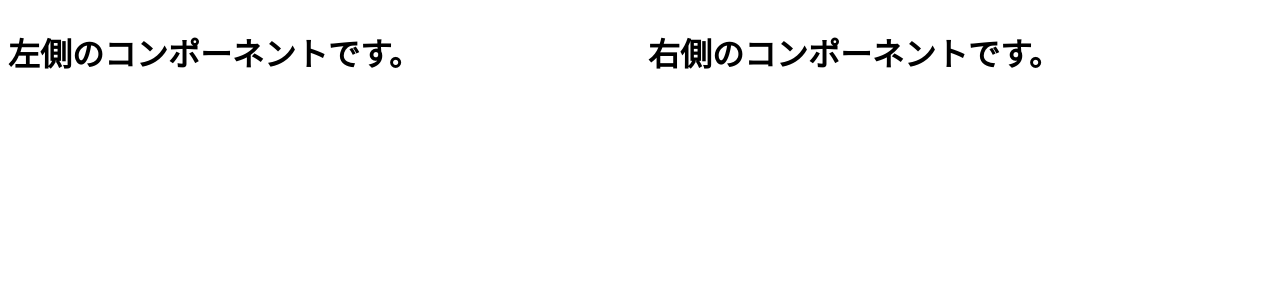
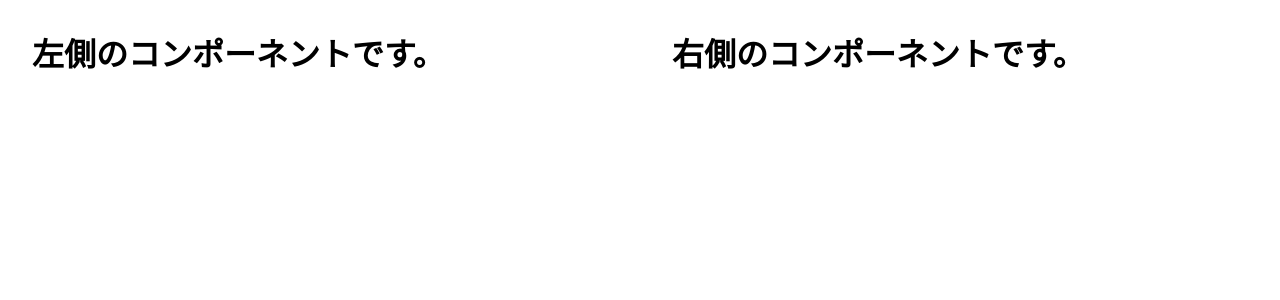
Before and after one commit to KHashimoto3/HCG2023, a React (Vite) app in the folder front/: page / in a window 1280 px wide. Shown: the top 300 px of the page. Built offline with nearby package versions, Linux system fonts and the light colour scheme.

Commit message:
左右のコンポーネントにContainerを追加した。

```diff
--- a/front/src/components/features/CodeCheckInput.tsx
+++ b/front/src/components/features/CodeCheckInput.tsx
@@ -1,7 +1,11 @@
+import { Container } from "@mui/material";
+
 export const CodeCheckInput = () => {
   return (
     <>
-      <h1>左側のコンポーネントです。</h1>
+      <Container maxWidth="md">
+        <h1>左側のコンポーネントです。</h1>
+      </Container>
     </>
   );
 };
--- a/front/src/components/features/CodeCheckList.tsx
+++ b/front/src/components/features/CodeCheckList.tsx
@@ -1,7 +1,11 @@
+import { Container } from "@mui/material";
+
 export const CodeCheckList = () => {
   return (
     <>
-      <h1>右側のコンポーネントです。</h1>
+      <Container maxWidth="md">
+        <h1>右側のコンポーネントです。</h1>
+      </Container>
     </>
   );
 };
```
